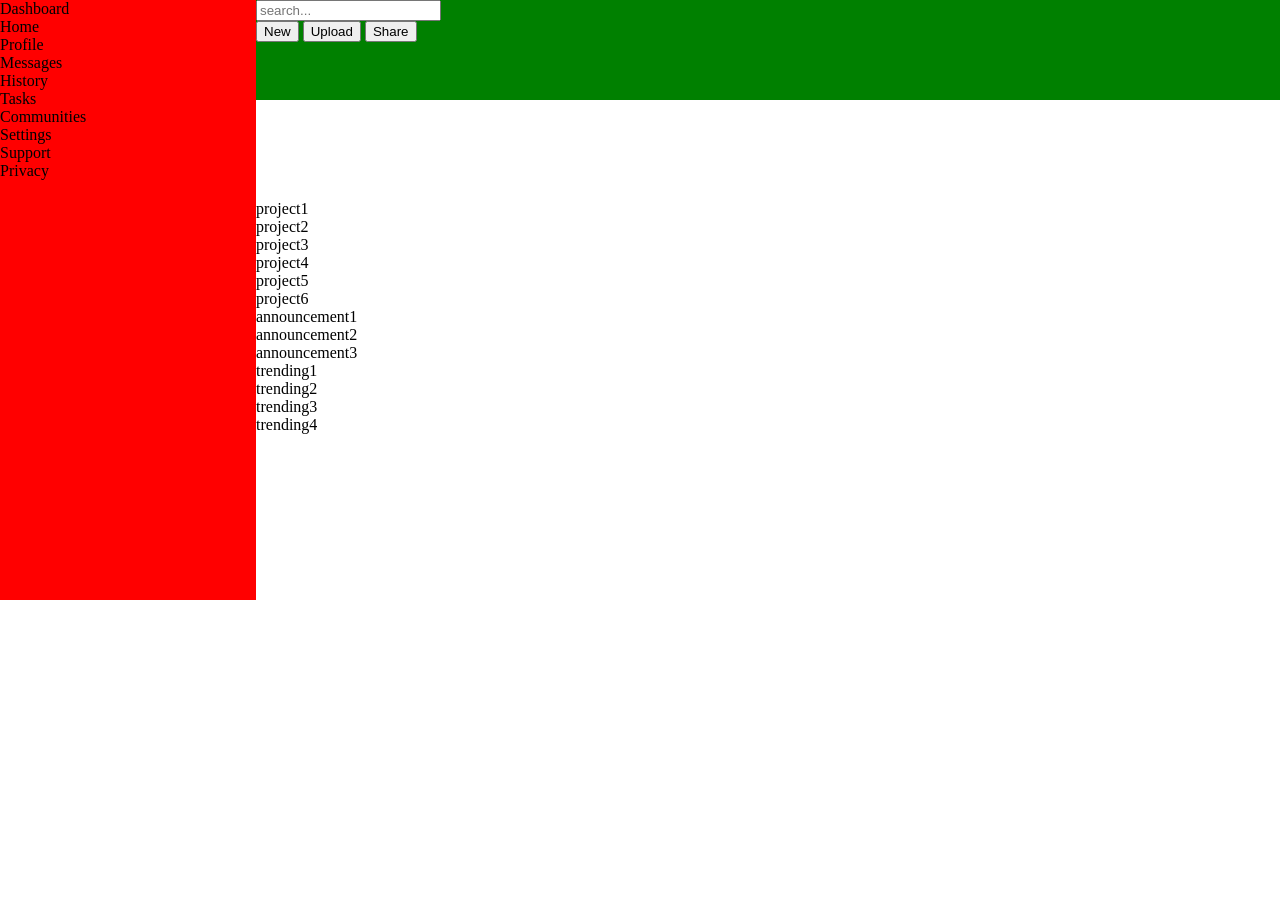
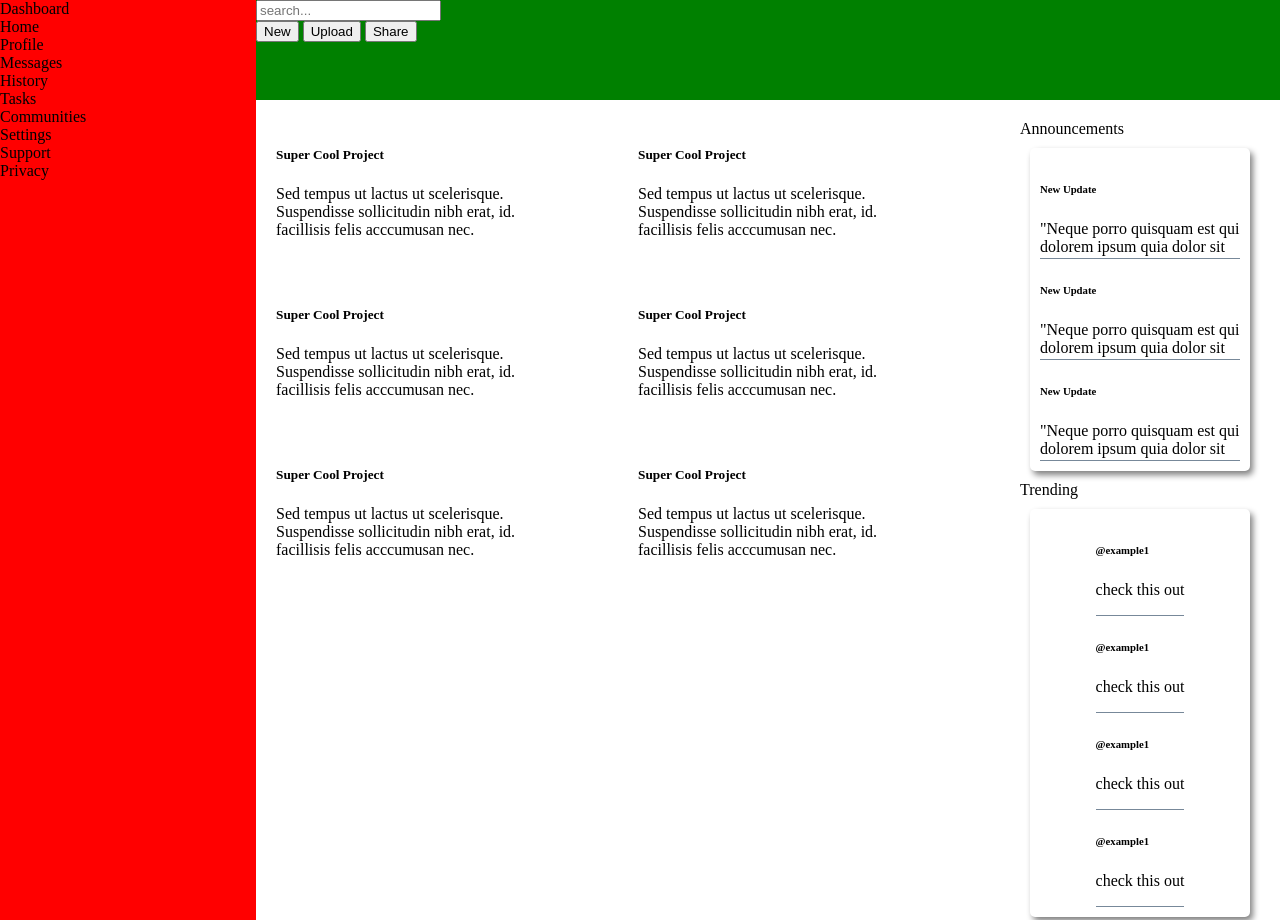
Before and after one commit to AndresMirandaDev/Dashboard-Rp, a plain HTML site: page index.html in a window 1280 px wide. Shown: the top 920 px of the page. Before the commit the page ends 800 px from the top, so only its background shows below. Drawn offline with Linux system fonts and the light colour scheme.

Commit message:
some progress in the page layout

```diff
--- a/index.html
+++ b/index.html
@@ -30,29 +30,68 @@
         </div>
     </div>
     <div class="content-container">
-        <div class="grid-container">
             <div class="left-grid">
-                <div class="left-grid-item">project1</div>
-                <div class="left-grid-item">project2</div>
-                <div class="left-grid-item">project3</div>
-                <div class="left-grid-item">project4</div>
-                <div class="left-grid-item">project5</div>
-                <div class="left-grid-item">project6</div>
+                <div class="left-grid-item">
+                    <h5>Super Cool Project</h5>
+                    <p>Sed tempus ut lactus ut scelerisque. <br> Suspendisse sollicitudin nibh erat, id. <br> facillisis felis acccumusan nec.</p>
+                </div>
+                <div class="left-grid-item">
+                    <h5>Super Cool Project</h5>
+                    <p>Sed tempus ut lactus ut scelerisque. <br> Suspendisse sollicitudin nibh erat, id. <br> facillisis felis acccumusan nec.</p>
+                </div>
+                <div class="left-grid-item">
+                    <h5>Super Cool Project</h5>
+                    <p>Sed tempus ut lactus ut scelerisque. <br> Suspendisse sollicitudin nibh erat, id. <br> facillisis felis acccumusan nec.</p>
+                </div>
+                <div class="left-grid-item">
+                    <h5>Super Cool Project</h5>
+                    <p>Sed tempus ut lactus ut scelerisque. <br> Suspendisse sollicitudin nibh erat, id. <br> facillisis felis acccumusan nec.</p>
+                </div>
+                <div class="left-grid-item">
+                    <h5>Super Cool Project</h5>
+                    <p>Sed tempus ut lactus ut scelerisque. <br> Suspendisse sollicitudin nibh erat, id. <br> facillisis felis acccumusan nec.</p>
+                </div>
+                <div class="left-grid-item">
+                    <h5>Super Cool Project</h5>
+                    <p>Sed tempus ut lactus ut scelerisque. <br> Suspendisse sollicitudin nibh erat, id. <br> facillisis felis acccumusan nec.</p>
+                </div>
             </div>
             <div class="right-grid">
+                <div class="heading">Announcements</div>
                 <div class="announcements-bar">
-                    <div class="announcement-item">announcement1</div>
-                    <div class="announcement-item">announcement2</div>
-                    <div class="announcement-item">announcement3</div>
+                    <div class="announcement-item">
+                        <h6>New Update</h6>
+                        <p>"Neque porro quisquam est qui dolorem ipsum quia dolor sit amet, consectetur, adipisci velit..."</p>
+                    </div>
+                    <div class="announcement-item">
+                        <h6>New Update</h6>
+                        <p>"Neque porro quisquam est qui dolorem ipsum quia dolor sit amet, consectetur, adipisci velit..."</p>
+                    </div>
+                    <div class="announcement-item">
+                        <h6>New Update</h6>
+                        <p>"Neque porro quisquam est qui dolorem ipsum quia dolor sit amet, consectetur, adipisci velit..."</p>
+                    </div>
                 </div>
+                <div class="heading">Trending</div>
                 <div class="trending-bar">
-                    <div class="trending-item">trending1</div>
-                    <div class="trending-item">trending2</div>
-                    <div class="trending-item">trending3</div>
-                    <div class="trending-item">trending4</div>
+                    <div class="trending-item">
+                        <h6>@example1</h6>
+                        <p>check this out</p>
+                    </div>
+                    <div class="trending-item">
+                        <h6>@example1</h6>
+                        <p>check this out</p>
+                    </div>
+                    <div class="trending-item">
+                        <h6>@example1</h6>
+                        <p>check this out</p>
+                    </div>
+                    <div class="trending-item">
+                        <h6>@example1</h6>
+                        <p>check this out</p>
+                    </div>
                 </div>
             </div>
-        </div>
     </div>
  </div>
 </body>
--- a/style.css
+++ b/style.css
@@ -7,7 +7,7 @@ body{
 .container{
     display: grid;
     grid-template-columns: repeat(5, 1fr);
-    grid-template-rows: repeat(3, 200px);
+    grid-template-rows: repeat(5, 1fr);
 
 }
 
@@ -17,6 +17,13 @@ body{
     grid-row-start: 1;
     grid-row-end: 4;
     background-color: red;
+    height: 100%;
+    display: flex;
+    flex-direction: column;
+}
+
+.sidebar{
+
 }
 
 .headbar{
@@ -27,3 +34,87 @@ body{
     background-color: green;
     height: 100px;
 }
+
+.content-container{
+    grid-column-start: 2;
+    grid-column-end: 6;
+    grid-row-start: 1;
+    grid-row-end: 4;
+    margin-top: 100px;
+    display: grid;
+    grid-template-columns: repeat(4, 1fr);
+    grid-template-rows: repeat(5, 100px);
+}
+
+.sidebar{
+    grid-column-start: 1;
+    grid-column-end: 2;
+    grid-template-rows: 1;
+    grid-row-end: 6;
+    display: flex;
+    flex-direction: column;
+
+}
+
+.left-grid{
+    grid-column-start: 1;
+    grid-column-end: 4;
+    grid-row-start: 1;
+    grid-row-end: 6;
+    display: grid;
+    grid-template-columns:repeat(2, 1fr);
+    grid-template-rows: repeat(3, 1fr);
+    justify-content: center;
+    align-items: center;
+    padding: 10px;
+}
+
+.left-grid-item{
+    padding: 10px;
+}
+
+.right-grid{
+    grid-column-start: 4;
+    grid-column-end: 5;
+    grid-row-start: 1;
+    grid-row-end: 6;
+    display: flex;
+    flex-direction: column;
+    padding: 10px;
+    margin: 10px;
+}
+
+.announcements-bar{
+    display: flex;
+    flex-direction: column;
+    box-shadow: 3px 4px 6px grey;
+    align-items: center;
+    justify-content: center;
+    margin: 10px;
+    padding: 10px;
+    width: 200px;
+    border-radius: 5px ;
+
+}
+
+.trending-bar{
+    display: flex;
+    flex-direction: column;
+    box-shadow: 3px 4px 6px grey;
+    align-items: center;
+    justify-content: center;
+    margin: 10px;
+    padding: 10px;
+    width: 200px;
+    border-radius: 5px;
+}
+
+.announcement-item{
+    overflow: hidden;
+    height: 100px;
+    border-bottom: 1px solid lightslategray;
+}
+
+.trending-item{
+    border-bottom: 1px solid lightslategray;
+}
```
